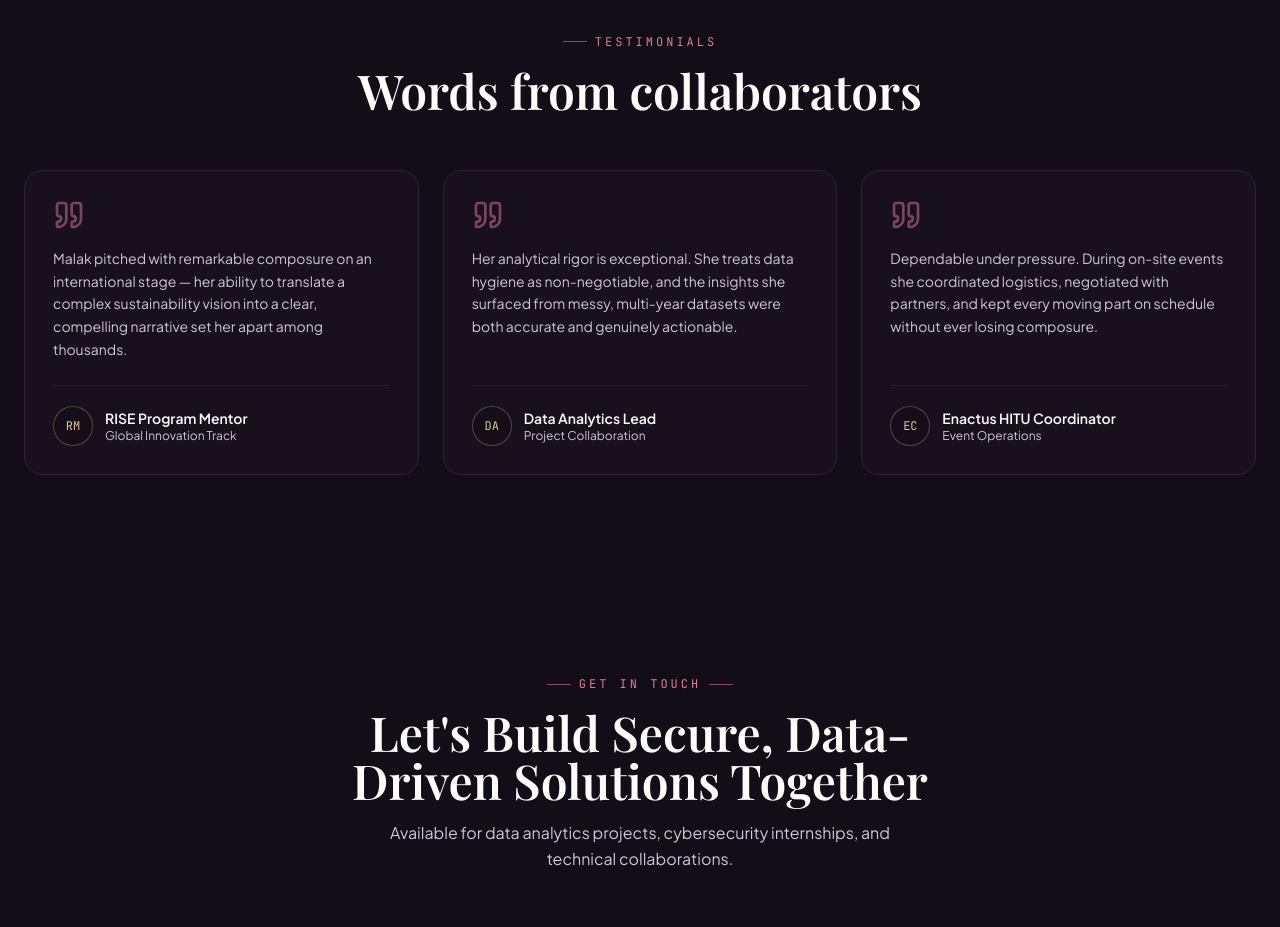
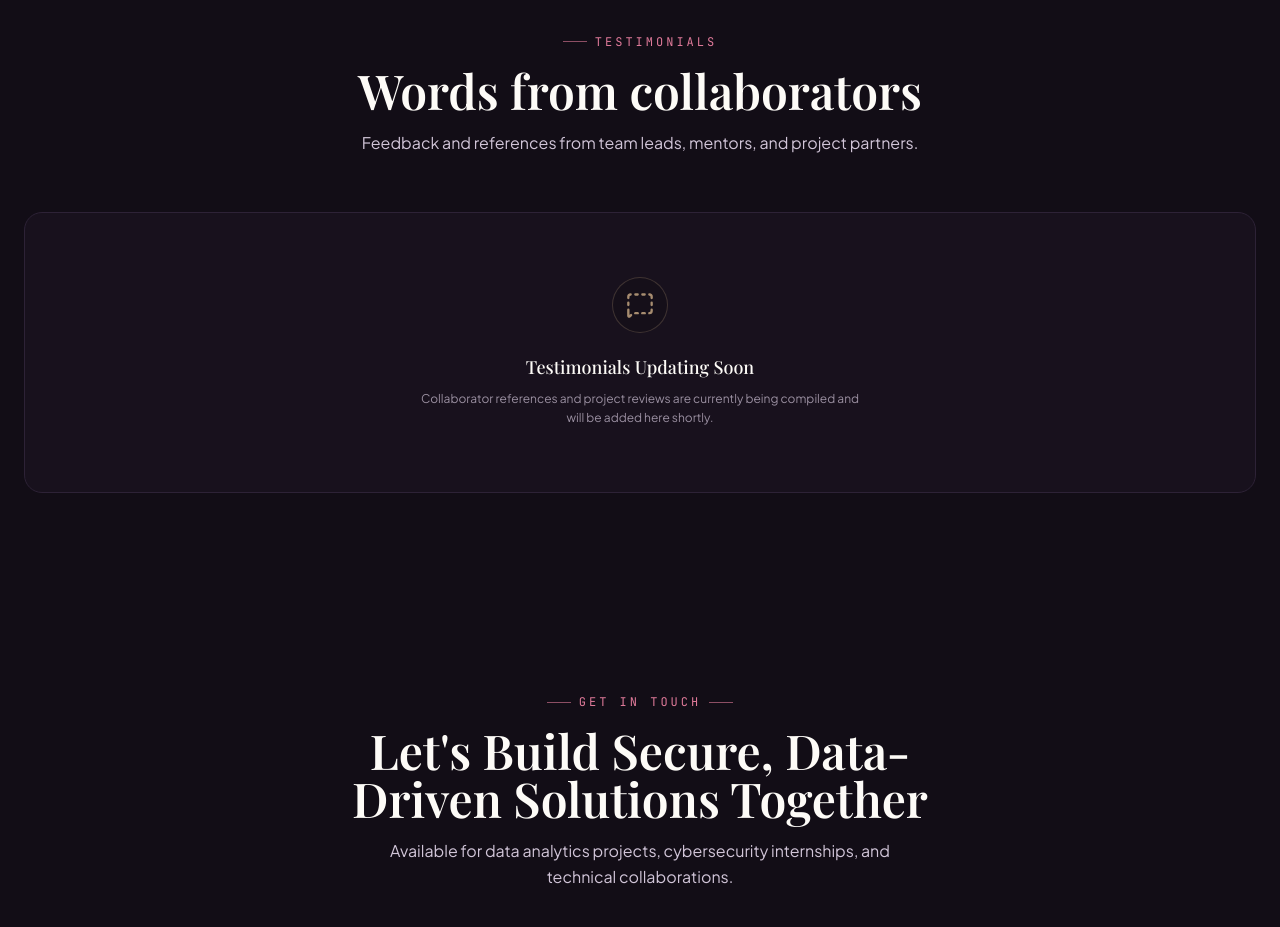
Before and after one commit to malaka7/my_portfolio, a Next.js app: page / in a window 1280 px wide. Shown: the part 8900-9827 px from the top of the page. Built offline with nearby package versions, Linux system fonts and the light colour scheme.

Commit message:
Update testimonials.tsx

```diff
--- a/components/sections/testimonials.tsx
+++ b/components/sections/testimonials.tsx
@@ -1,41 +1,26 @@
-import { Quote } from 'lucide-react'
+import { MessageSquareDashed } from 'lucide-react'
 import { Reveal } from '@/components/reveal'
 import { SectionHeading } from '@/components/section-heading'
 
-const testimonials = [
-  {
-    quote:
-      'Malak pitched with remarkable composure on an international stage — her ability to translate a complex sustainability vision into a clear, compelling narrative set her apart among thousands.',
-    name: 'RISE Program Mentor',
-    role: 'Global Innovation Track',
-    initials: 'RM',
-  },
-  {
-    quote:
-      'Her analytical rigor is exceptional. She treats data hygiene as non-negotiable, and the insights she surfaced from messy, multi-year datasets were both accurate and genuinely actionable.',
-    name: 'Data Analytics Lead',
-    role: 'Project Collaboration',
-    initials: 'DA',
-  },
-  {
-    quote:
-      'Dependable under pressure. During on-site events she coordinated logistics, negotiated with partners, and kept every moving part on schedule without ever losing composure.',
-    name: 'Enactus HITU Coordinator',
-    role: 'Event Operations',
-    initials: 'EC',
-  },
-]
+// مصفوفة فارغة جاهزة لإضافة الآراء مستقبلاً
+const testimonials: { quote: string; name: string; role: string; initials: string }[] = []
 
 export function Testimonials() {
   return (
     <section id="testimonials" className="section-pad">
       <div className="mx-auto max-w-7xl px-6">
-        <SectionHeading eyebrow="Testimonials" title="Words from collaborators" />
-        <div className="mt-14 grid gap-6 md:grid-cols-3">
+        <SectionHeading
+          eyebrow="Testimonials"
+          title="Words from collaborators"
+          subtitle="Feedback and references from team leads, mentors, and project partners."
+        />
+
+        <div className="mt-14">
+          {testimonials.length > 0 ? (
+            <div className="grid gap-6 md:grid-cols-3">
               {testimonials.map((t, i) => (
                 <Reveal key={t.name} delay={i * 100} as="article" className="h-full">
                   <figure className="glass glass-hover flex h-full flex-col rounded-2xl p-7">
-                <Quote className="h-8 w-8 text-rose/50" aria-hidden="true" />
                     <blockquote className="mt-4 flex-1 text-sm leading-relaxed text-lavender">
                       {t.quote}
                     </blockquote>
@@ -52,6 +37,23 @@ export function Testimonials() {
                 </Reveal>
               ))}
             </div>
+          ) : (
+            /* كارت أنيق يظهر طالما أن القائمة فارغة */
+            <Reveal>
+              <div className="glass flex flex-col items-center justify-center rounded-2xl border border-dashed border-line/80 px-6 py-16 text-center">
+                <div className="flex h-14 w-14 items-center justify-center rounded-full border border-gold/20 bg-espresso/40 text-gold/70">
+                  <MessageSquareDashed className="h-7 w-7" />
+                </div>
+                <h3 className="mt-5 font-serif text-lg font-medium text-cream">
+                  Testimonials Updating Soon
+                </h3>
+                <p className="mt-2 max-w-md text-xs leading-relaxed text-lavender/70">
+                  Collaborator references and project reviews are currently being compiled and will be added here shortly.
+                </p>
+              </div>
+            </Reveal>
+          )}
+        </div>
       </div>
     </section>
   )
```
Lines whose indentation alone changed are shown as unchanged.
